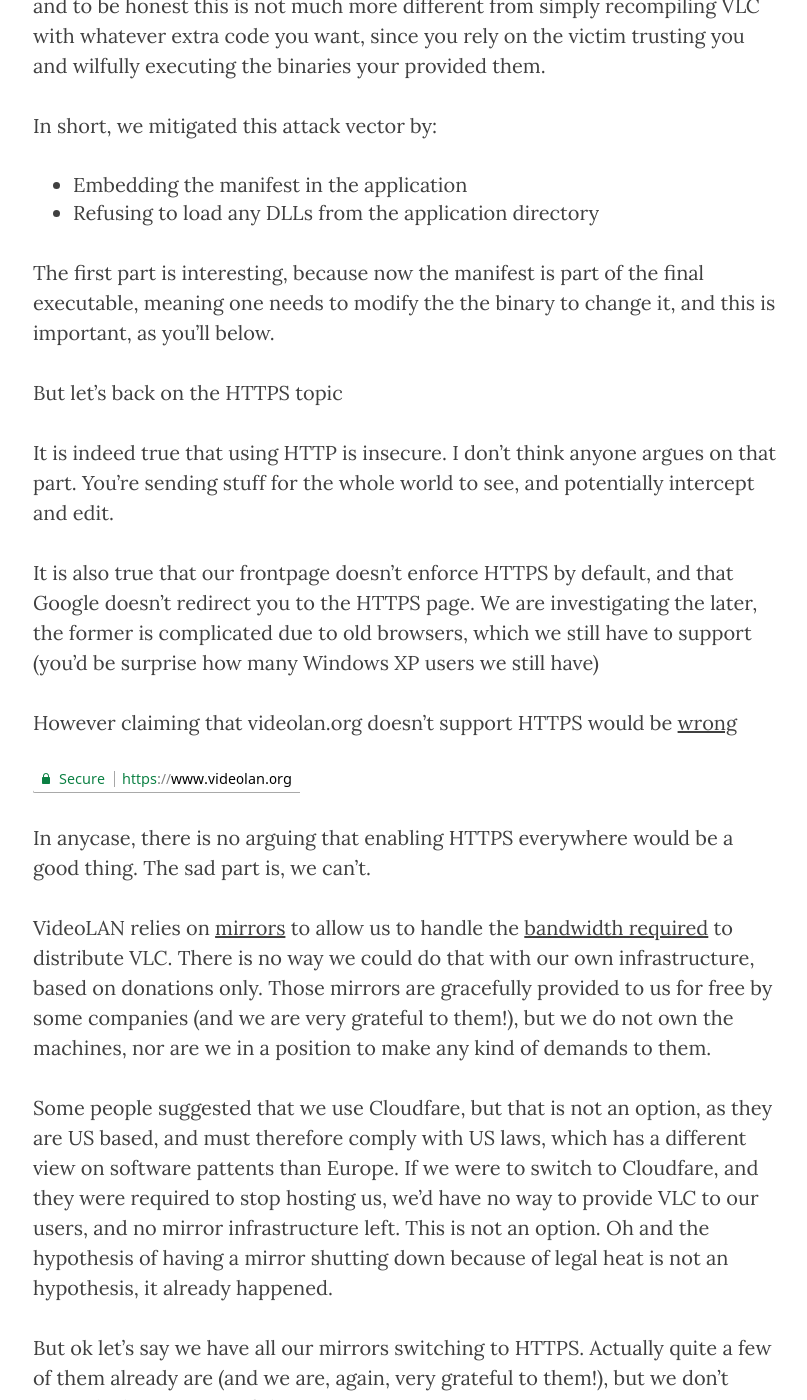
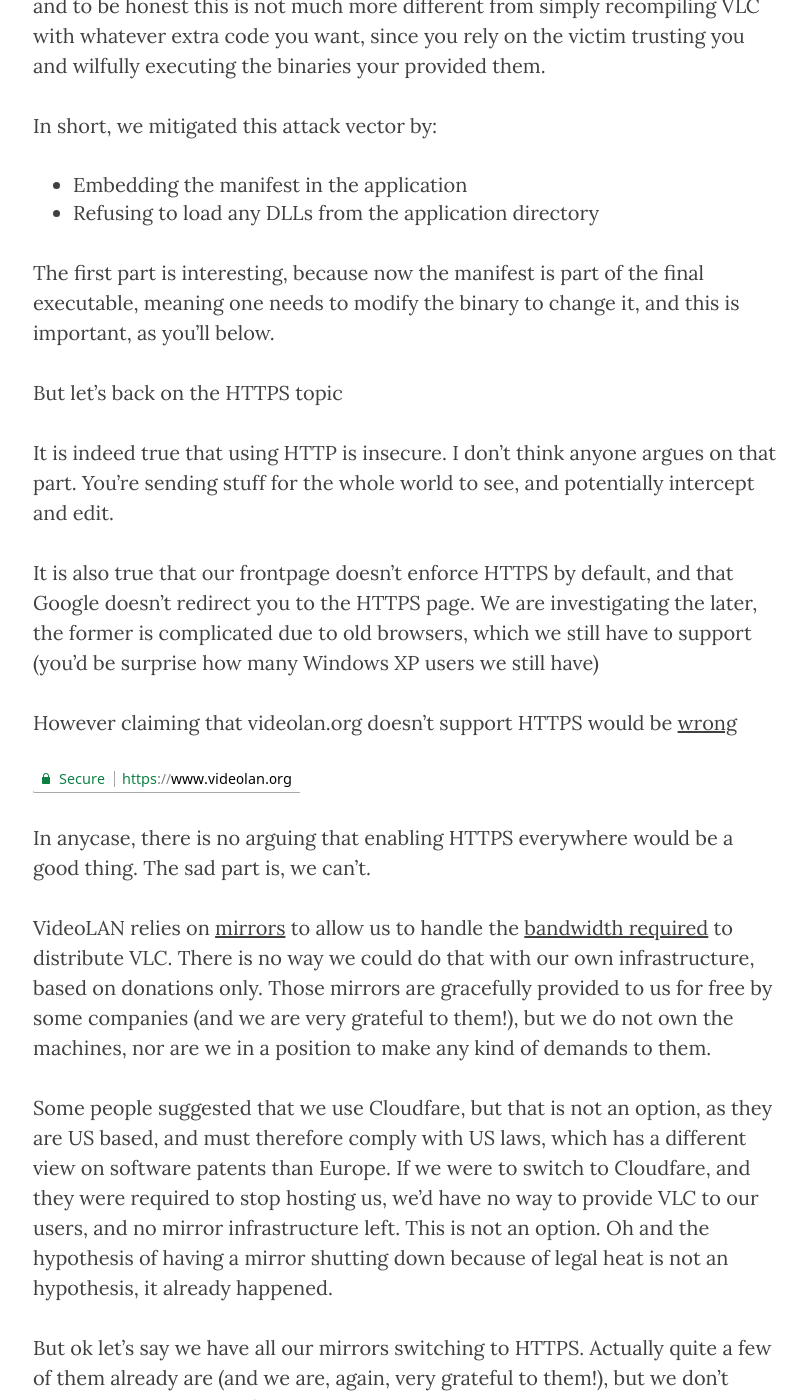
Before and after one commit to chouquette/chouquette, a Jekyll site: the page built from _posts/2017-07-04-videolan-and-https.md, in a window 1280 px wide and 1400 px high, scrolled down 1132 px. Shown: the whole window, without its empty margins (232-1039 px from the left). Built offline with Jekyll 4.4.1, drawn with Linux system fonts in a browser that asks for light colours; nearby versions of some CDN libraries; some of the changed text lies outside the part shown.

Commit message:
Fix typos

```diff
--- a/_posts/2017-07-04-videolan-and-https.md
+++ b/_posts/2017-07-04-videolan-and-https.md
@@ -25,7 +25,7 @@
 * Embedding the manifest in the application
 * Refusing to load any DLLs from the application directory
 
-The first part is interesting, because now the manifest is part of the final executable, meaning one needs to modify the the binary to change it, and this is important, as you'll below.
+The first part is interesting, because now the manifest is part of the final executable, meaning one needs to modify the binary to change it, and this is important, as you'll below.
 
 But let's back on the HTTPS topic
 
@@ -44,7 +44,7 @@
 to allow us to handle the [bandwidth required](https://get.videolan.org/?mirrorstats) to distribute VLC. There is no way we could do that with our own infrastructure, based on donations only.
 Those mirrors are gracefully provided to us for free by some companies (and we are very grateful to them!), but we do not own the machines, nor are we in a position to make any kind of demands to them.
 
-Some people suggested that we use Cloudfare, but that is not an option, as they are US based, and must therefore comply with US laws, which has a different view on software pattents
+Some people suggested that we use Cloudfare, but that is not an option, as they are US based, and must therefore comply with US laws, which has a different view on software patents
 than Europe. If we were to switch to Cloudfare, and they were required to stop hosting us, we'd have no way to provide VLC to our users, and no mirror infrastructure left. This is not an option.
 Oh and the hypothesis of having a mirror shutting down because of legal heat is not an hypothesis, it already happened.
 
```
Also changed, not shown: other parts of _posts/2017-07-04-videolan-and-https.md (+2 -2 lines).
